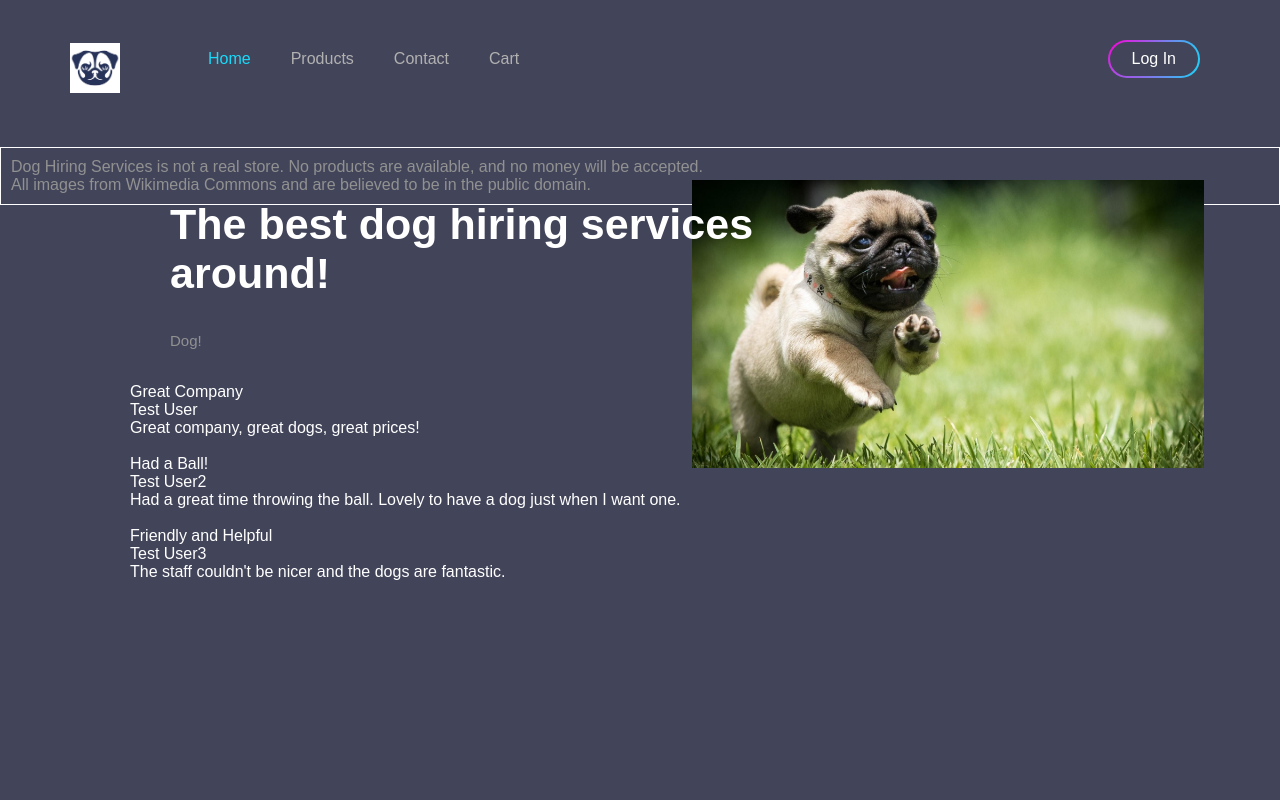
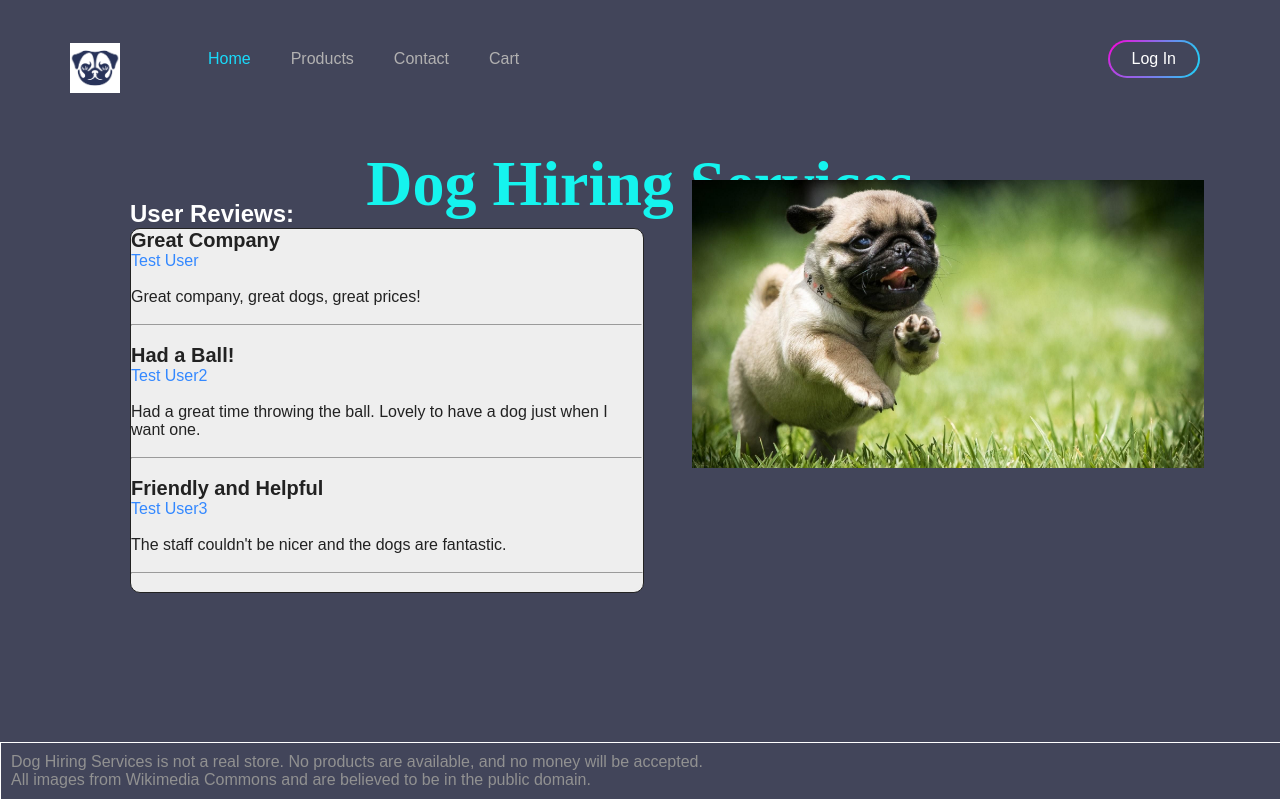
Before and after one commit to JacobGear/Web_Assignment, a PHP site: page / in a window 1280 px wide. Run offline with PHP 8.4, Linux system fonts and the light colour scheme.

Commit message:
Small changes to layout

```diff
--- a/index.html
+++ b/index.html
@@ -17,18 +17,16 @@
             <li><a href="cart.html">Cart</a></li>
             <li><a href="#" class="sign"><span>Log In</span></a></li>
         </ul>
+
+        <h1>Dog Hiring Services</h1><br>
     </header>
 
     <main class="banner">
-        <div class="app-text">
-            <h1>The best dog hiring services around!</h1>
-            <p>Dog!</p>
+        <div class="app-picture">
+            <img src="images/pug_background.jpg" alt="pug_image">
         </div>
-        <div class="app-picture">
-            <img src="images/pug_background.jpg">
-        </div>
+        <h2>User Reviews:</h2>
         <div class="reviews">
-
         </div>
     </main>
 
--- a/javascript/showReviews.js
+++ b/javascript/showReviews.js
@@ -14,10 +14,10 @@ let Reviews = (function() {
         let html = "";
         for(let review of reviews){
             html += "<div class='review'>";
-            html += "<p>" + review.title + "</p>";
-            html += "<p>" + review.author + "</p>";
-            html += "<p>" + review.reviewcontent + "</p>";
-            html += "</div>" + "</br>";
+            html += "<p class='reviewTitle'>" + review.title + "</p>";
+            html += "<p class='reviewAuthor'>" + review.author + "</p><br>";
+            html += "<p class='reviewContent'>" + review.reviewcontent + "</p>";
+            html += "</div>" + "<br><hr><br>";
         }
         $(".reviews").html(html);
     }
--- a/style/style.css
+++ b/style/style.css
@@ -2,6 +2,26 @@
     margin: 0;
     padding: 0;
     font-family: sans-serif;
+}
+footer {
+    position: fixed;
+    background: #42455a;
+    padding: 10px;
+    margin: 0 0 0 0;
+    border: 1px solid;
+    border-radius: 0px 0px 0px 0px;
+    color: white;
+    bottom: 0;
+    width: 100%;
+}
+footer p{
+    color: #919191;
+}
+h1 {
+    color: #15f4ee;
+    text-align: center;
+    font-size: 400%;
+    font-family: Papyrus, serif;
 }
 html {
     background: #42455a;
@@ -53,7 +73,7 @@ a {
     height: 70%;
     top: 25%;
     left: 130px;
-    position: absolute;
+    position: fixed;
     color: white;
 }
 .app-text {
@@ -76,22 +96,28 @@ a {
 .app-picture {
     width: 50%;
     float: right;
+    position: relative;
 }
 .app-picture img {
     width: 100%;
     margin-top: -20px;
     padding-left: 50px;
 }
-.footer {
-    background: #42455a;
-    padding: 10px;
-    margin: 0 0 0 0;
+.reviews {
     border: 1px solid;
-    border-radius: 0px 0px 0px 0px;
-    color: white;
+    border-radius: 10px 10px 10px 10px;
+    background-color: #eeeeee;
+    width: 50%;
+    height: fit-content;
+    color: #222222;
 }
-.footer p{
-    color: #919191;
+.reviewTitle {
+    font-weight: bold;
+    color: #222222;
+    font-size: 20px;
+}
+.reviewAuthor {
+    color: #3388ff;
 }
 #cart {
     padding: 10px;
```
